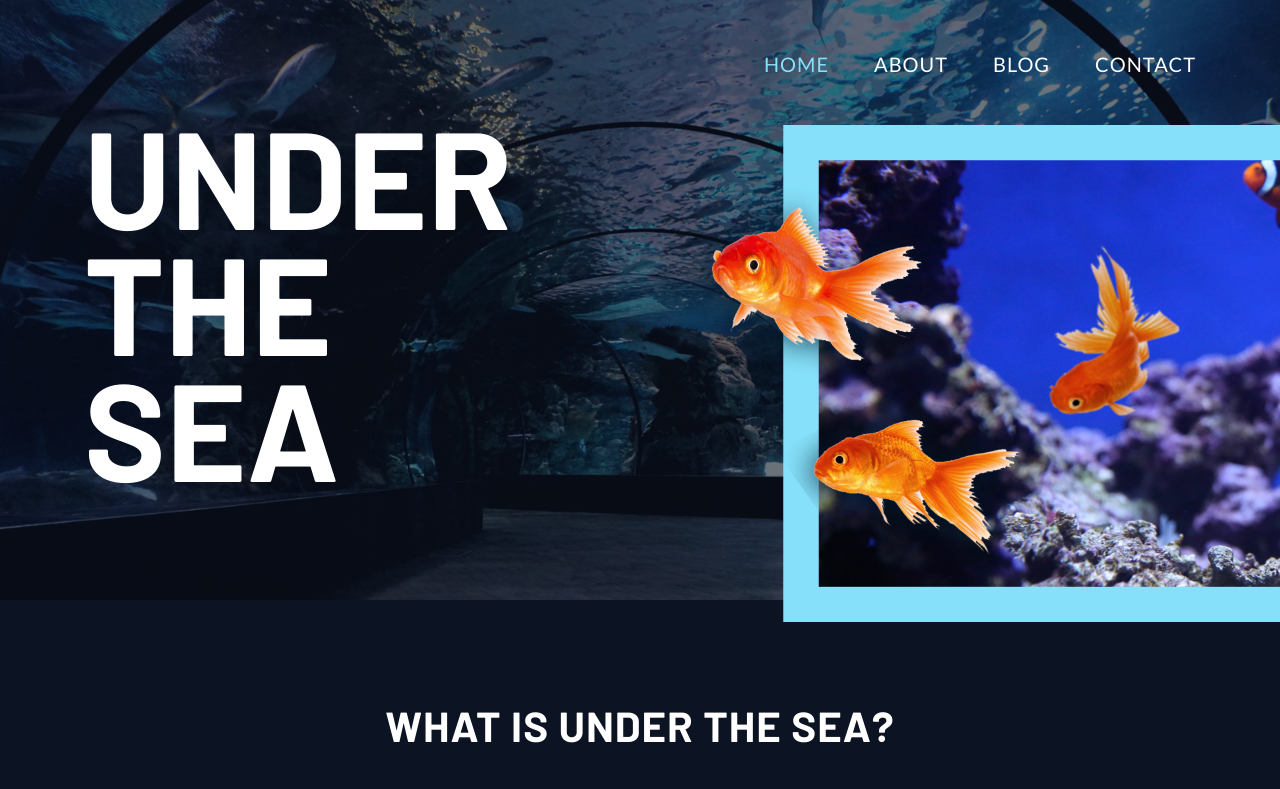
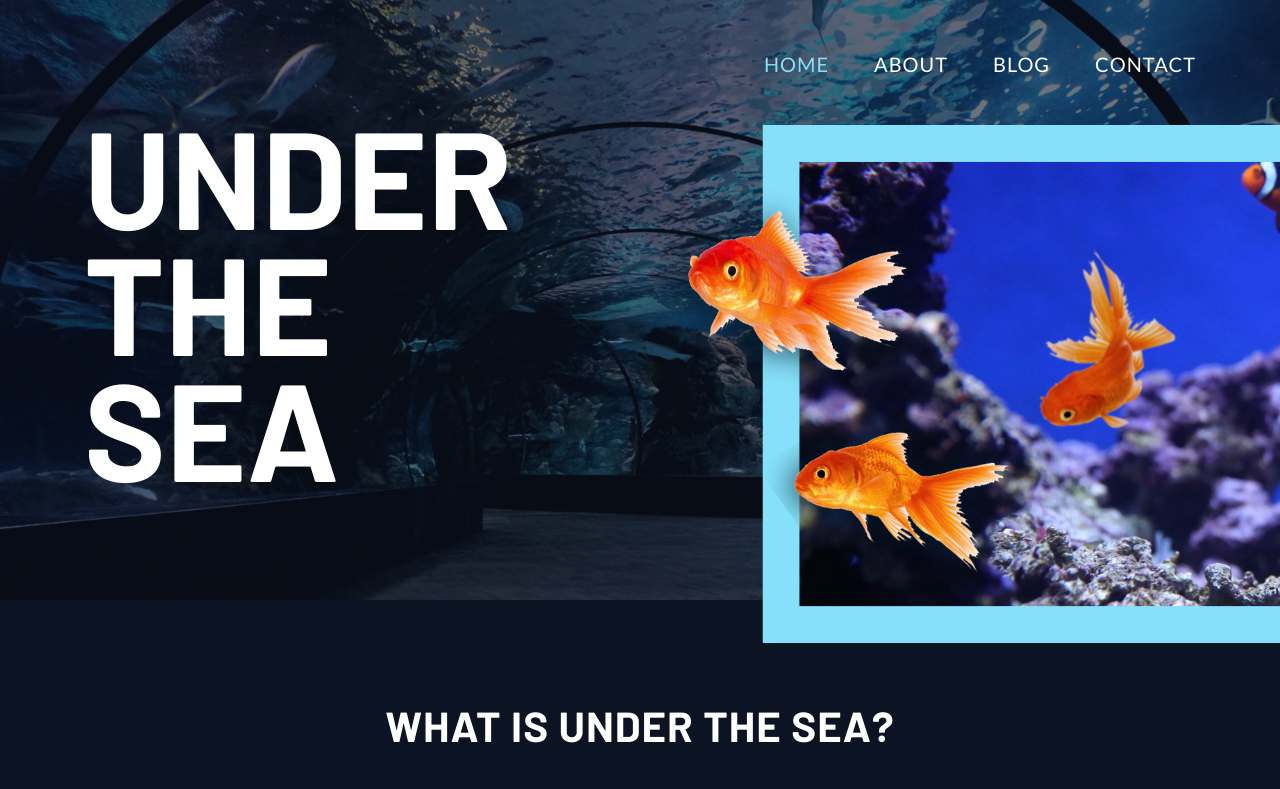
Before and after one commit to torontopubliclibra/dana-teagle-project-one, a plain HTML site: page index.html in a window 1280 px wide. Shown: the top 789 px of the page. Drawn offline with Linux system fonts and the light colour scheme.

Commit message:
updated header overlap image styles

```diff
--- a/styles/sass/partials/_header.scss
+++ b/styles/sass/partials/_header.scss
@@ -102,7 +102,7 @@
             right: 0;
             top: 125px;
             img {
-                width: 600px
+                width: 625px
             }
         }
     }
```
Also changed, not shown: styles/styles.css.
